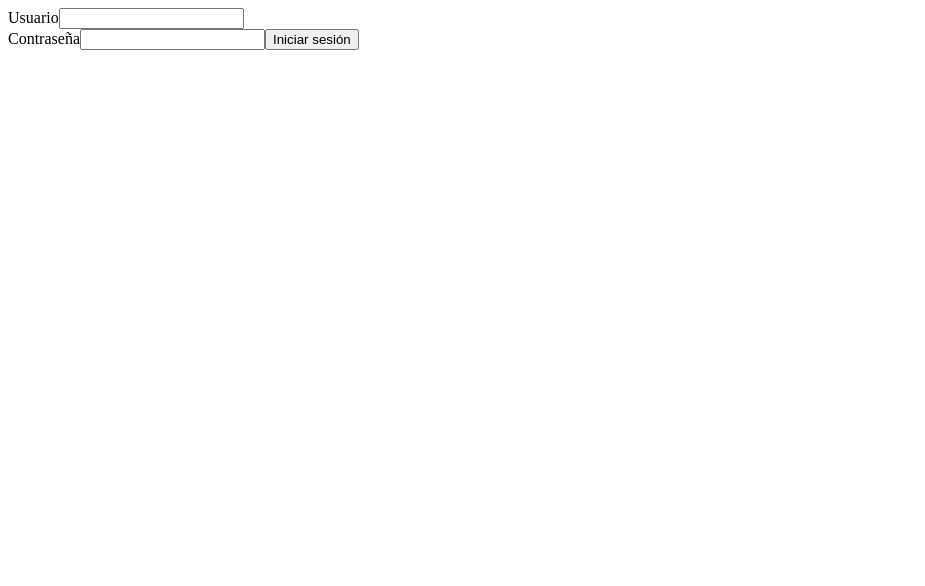
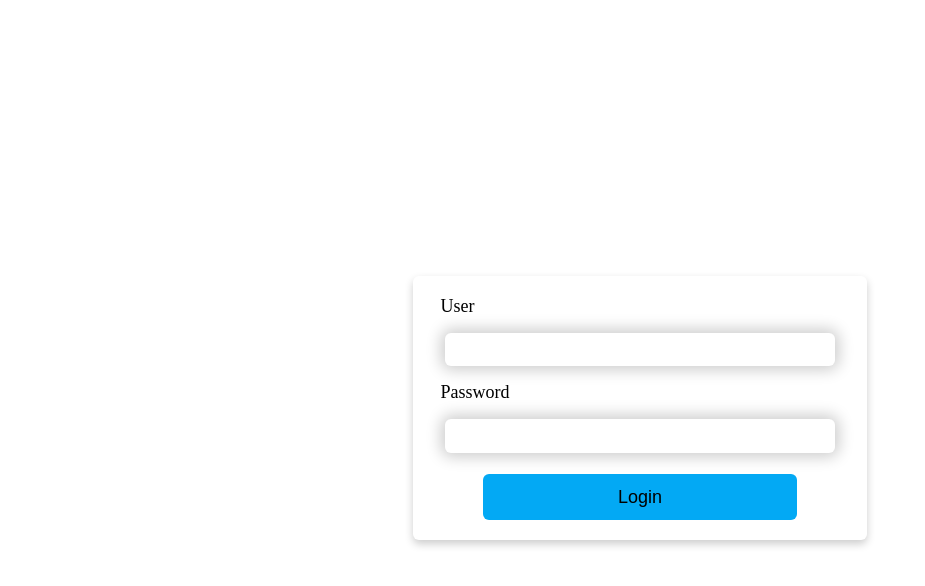
Before and after one commit to Isaakavo/roomies-frontend, a React (Create React App) app: page / in a window 1280 px wide. Shown: the top 586 px of the page, without its empty margins (0-925 px from the left). Built offline with nearby package versions, Linux system fonts and the light colour scheme.

Commit message:
feat: creation of components for login and style them

```diff
--- a/src/components/LoginForm/LoginForm.js
+++ b/src/components/LoginForm/LoginForm.js
@@ -1,11 +1,50 @@
 import styled from 'styled-components';
 
 import Card from '../Shared/Card';
+import Button from '../Shared/Button';
 
-const LoginForm = () => {
+const Form = styled.form`
+  display: flex;
+  flex-direction: column;
+  justify-content: center;
+  align-items: center;
+  padding: 0.2rem 0.1rem;
+  width: auto;
+`;
+
+const Label = styled.label`
+  align-self: flex-start;
+  padding-left: 0.6rem;
+  font-size: 18px;
+`;
+
+const Input = styled.input`
+  margin: 1rem 0;
+  padding: 0.4rem;
+  width: 90%;
+  border: none;
+  box-shadow: 0 0 15px 4px rgba(0, 0, 0, 0.2);
+  border-radius: 6px;
+  font-size: 18px;
+`;
+
+const LoginForm = ({ onSubmit, onChange }) => {
   return (
-    <Card></Card>
-  )
+    <Card width={33.33}>
+      <Form onSubmit={onSubmit}>
+        <Label htmlFor='username'>User</Label>
+        <Input type='text' name='username' onChange={onChange} />
+        <Label htmlFor='password'>Password</Label>
+        <Input
+          type='password'
+          name='password'
+          id='password'
+          onChange={onChange}
+        />
+        <Button />
+      </Form>
+    </Card>
+  );
 };
 
 export default LoginForm;
--- /dev/null
+++ b/src/components/Shared/Button/Button.js
@@ -0,0 +1,17 @@
+import styled from 'styled-components';
+
+const ButtonStyled = styled.button`
+  border: none;
+  border-radius: 6px;
+  background-color: #03a9f4;
+  padding: 0.8rem 0.6rem;
+  margin-top: 0.3rem;
+  width: 75%;
+  font-size: 18px;
+`
+
+const Button = ({ submit }) => {
+  return <ButtonStyled type={submit ? 'submit' : ''} >Login</ButtonStyled>;
+};
+
+export default Button;
--- /dev/null
+++ b/src/components/Shared/Button/index.js
@@ -0,0 +1,3 @@
+import Button from './Button'
+
+export default Button;
--- a/src/components/Shared/Card/Card.js
+++ b/src/components/Shared/Card/Card.js
@@ -1,17 +1,14 @@
 import styled from 'styled-components';
 
 const Container = styled.div`
-  padding: 5px 5px;
+  padding: 1rem 1rem;
   box-shadow: 0 4px 8px 0 rgba(0, 0, 0, 0.2);
+  border-radius: 6px;
+  width: ${(props) => props.width}%;
 `;
 
-const Card = () => {
-  return (
-    <Container>
-      <h1>Hola card</h1>
-      <p>Testing</p>
-    </Container>
-  )
+const Card = ({ children, ...props }) => {
+  return <Container width={props.width}>{children}</Container>;
 };
 
 export default Card;
--- a/src/pages/Login.js
+++ b/src/pages/Login.js
@@ -4,12 +4,22 @@ import axios from 'axios';
 import styled from 'styled-components';
 
 import { ContexDefault } from '../App';
+import LoginForm from '../components/LoginForm';
 
 //TODO
 //Investigate more about http only flag and try to implement it
 //use react context (or redux) to store the JWT returned from the service
 // implement styles, first using styled components, then evaluate
 //the option of a css framework
+
+const Wrapper = styled.div`
+  height: 100vh;
+  padding: 0;
+  margin: 0;
+  display: flex;
+  justify-content: center;
+  align-items: center;
+`;
 
 const Login = () => {
   const [value, setValue] = useState({ username: '', password: '' });
@@ -28,6 +38,7 @@ const Login = () => {
       password: value.password,
     };
     const response = await axios.post(host + 'login', dataToSend);
+    console.log(response);
     putJwt(response.data.token);
     if (response.status === 200) {
       const { token, token_type } = response.data;
@@ -45,26 +56,29 @@ const Login = () => {
   };
 
   return (
-    <div>
-      <form onSubmit={handleSubmit}>
-        <span>Usuario</span>
-        <input
-          type='text'
-          name='username'
-          value={value.username}
-          onChange={handleChange}
-        />
-        <br />
-        <span>Contraseña</span>
-        <input
-          type='password'
-          name='password'
-          value={value.password}
-          onChange={handleChange}
-        />
-        <input type='submit' value='Iniciar sesión' />
-      </form>
-    </div>
+    <Wrapper>
+      <LoginForm onSubmit={handleSubmit} onChange={handleChange} />
+    </Wrapper>
+    // <div>
+    //   <form onSubmit={handleSubmit}>
+    //     <span>Usuario</span>
+    //     <input
+    //       type='text'
+    //       name='username'
+    //       value={value.username}
+    //       onChange={handleChange}
+    //     />
+    //     <br />
+    //     <span>Contraseña</span>
+    //     <input
+    //       type='password'
+    //       name='password'
+    //       value={value.password}
+    //       onChange={handleChange}
+    //     />
+    //     <input type='submit' value='Iniciar sesión' />
+    //   </form>
+    // </div>
   );
 };
 
```
